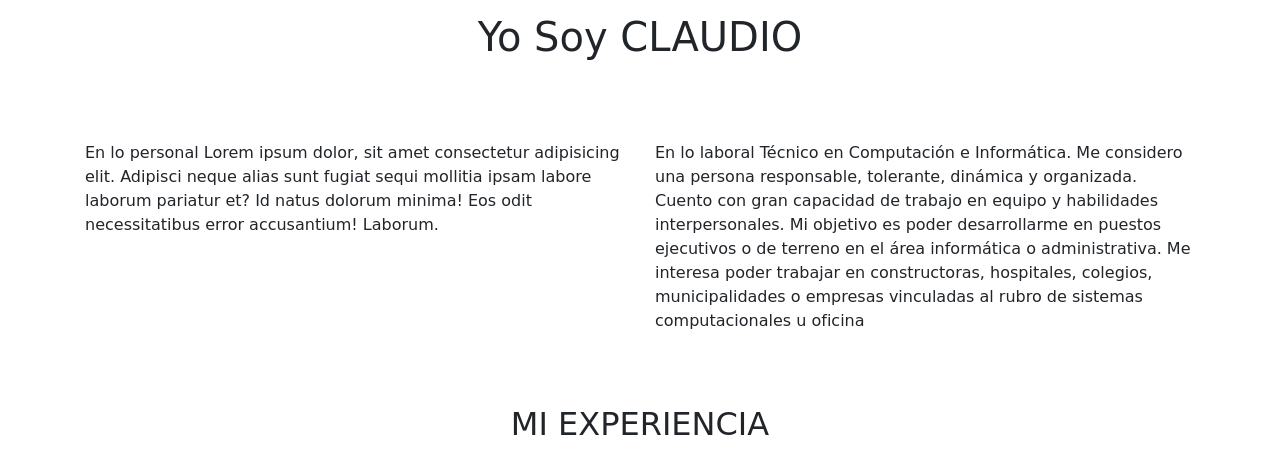
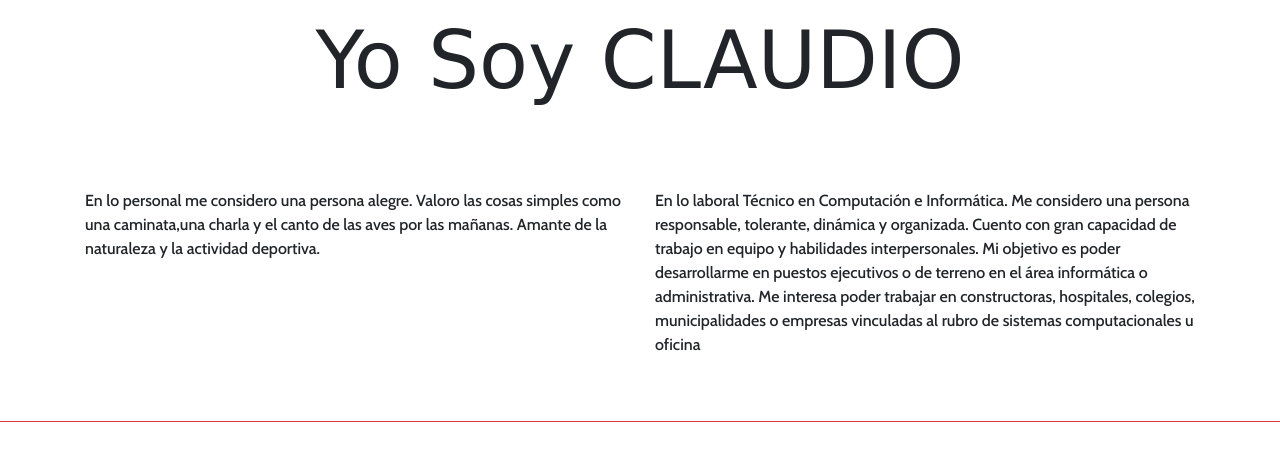
Before and after one commit to claudiochacon/portafolio1, a plain HTML site: page index.html in a window 1280 px wide. Shown: the part 303-779 px from the top of the page. Drawn offline with nearby package versions, Linux system fonts and the light colour scheme; a script that the page names is missing; a web font is replaced by a local one.

Commit message:
estructura portafolio

```diff
--- a/assets/css/style.css
+++ b/assets/css/style.css
@@ -1,17 +1,10 @@
 body{
     font-family: 'Germania One', cursive;
 }
-.card-text{
+.card-text , #parr{
     font-family: 'Cabin', sans-serif;
 }
 
 .icono{
     display: inline;
 }
-header {
-
-    background-repeat: no-repeat;
-    background-size: cover;
-
-
-  }
--- a/assets/js/script.js
+++ b/assets/js/script.js
@@ -1,12 +1,12 @@
-$(function(){
-    $("a").click(function(event) {
+$(function () {
+    $("a").click(function (event) {
         if (this.hash !== "") {
             event.preventDefault();
             var gato = this.hash;
 
             $('html, body').animate({
                 scrollTop: $(gato).offset().top
-    }, 800, function(){
+            }, 800, function () {
                 window.location.hash = gato;
             });
         }
--- a/index.html
+++ b/index.html
@@ -21,8 +21,6 @@
         integrity="sha384-vp86vTRFVJgpjF9jiIGPEEqYqlDwgyBgEF109VFjmqGmIY/Y4HV4d3Gp2irVfcrp" crossorigin="anonymous">
     <!--My Estilo CSS-->
     <link rel="stylesheet" href="assets/css/style.css">
-
-
 
 </head>
 
@@ -58,36 +56,31 @@
         </div>
     </nav>
 
-
     <!--descripcion personal-->
     <header class="container-fluid">
-        <img class="img-fluid" src="assets/img/IMG_20191209_165500054_HDR.jpg" alt="">
-        <h1 class="text-center py-3">Yo Soy CLAUDIO</h1>
+        <img class="img-fluid" src="assets/img/IMG_20191209_165500054_HDR.jpg" alt="imagen claudio">
+        <h1 class="text-center py-3 fa-5x" id="somi">Yo Soy CLAUDIO</h1>
     </header>
+
     <section class="container my-5 pt-3 d-none d-md-block">
-        <div id="somi" class="row">
+        <div  class="row">
             <div class="col-12 col-sm-12 col-md-6">
-                <p>En lo personal Lorem ipsum dolor, sit amet consectetur adipisicing elit. Adipisci neque alias sunt
-                    fugiat sequi
-                    mollitia ipsam labore laborum pariatur et? Id natus dolorum minima! Eos odit necessitatibus error
-                    accusantium! Laborum.</p>
+                <p id="parr">En lo personal me considero una persona alegre. Valoro las cosas simples como una caminata,una charla
+                    y el canto de las aves por las mañanas. Amante de la naturaleza y la actividad deportiva.</p>
             </div>
             <div class="col-12 col-sm-12 col-md-6">
-                <p>En lo laboral Técnico en Computación e Informática. Me considero una persona responsable, tolerante,
+                <p id="parr">En lo laboral Técnico en Computación e Informática. Me considero una persona responsable, tolerante,
                     dinámica y organizada. Cuento con gran capacidad de trabajo en equipo y habilidades interpersonales.
                     Mi objetivo es poder desarrollarme en puestos ejecutivos o de terreno en el área informática o
                     administrativa. Me interesa poder trabajar en constructoras, hospitales, colegios, municipalidades o
                     empresas vinculadas al rubro de sistemas computacionales u oficina</p>
-
             </div>
         </div>
     </section>
 
-
-
     <!--Experiencia + carrusel -->
     <section id="exp">
-        <h2 class="text-center my-2 py-2">MI EXPERIENCIA</h2>
+        <h2 class="text-center my-2 py-5 border-top border-danger">MI EXPERIENCIA</h2>
         <div class="container my-3 py-3">
             <div class="row justify-content-center">
                 <div class="col-8 bg-danger text-white rounded pt-4 pb-5">
```
Lines whose indentation alone changed are shown as unchanged.
